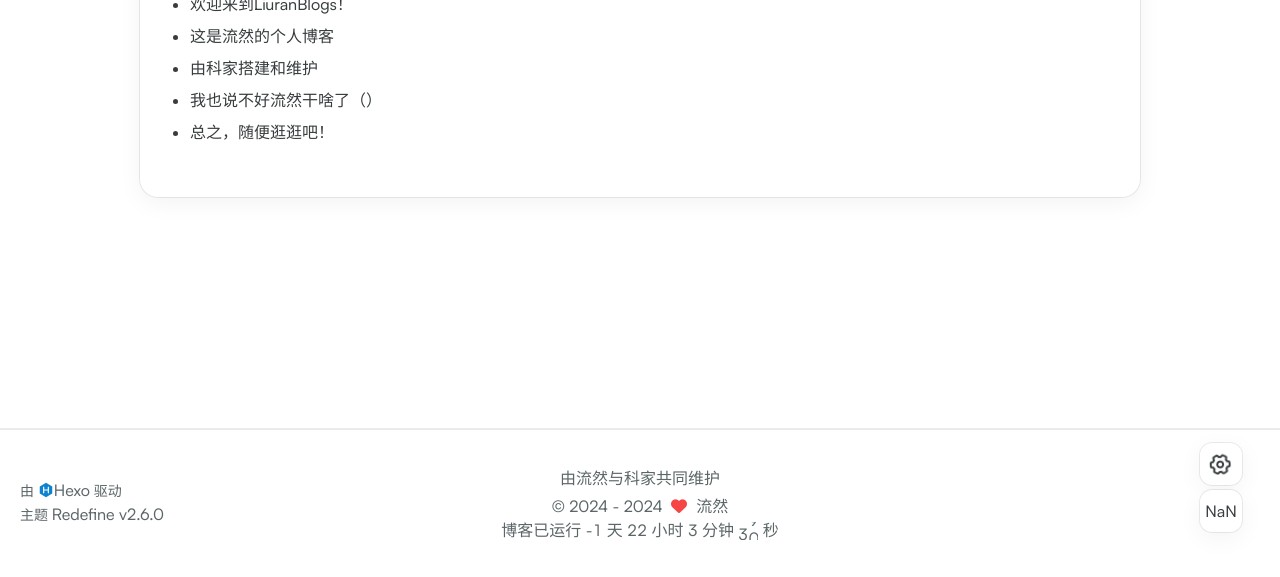
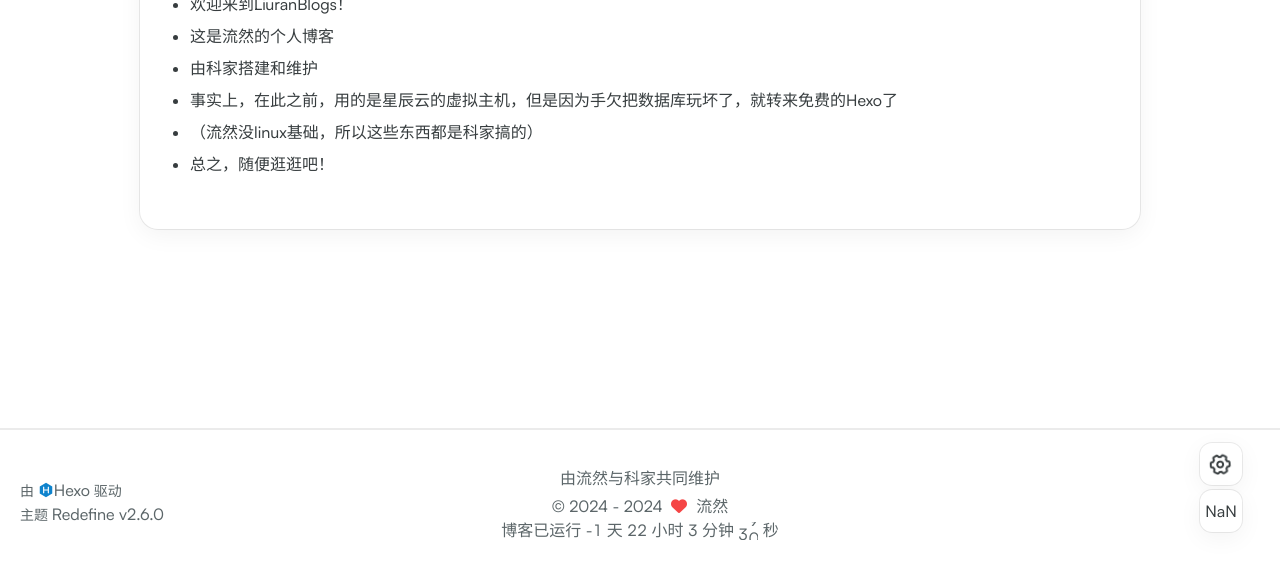
Before and after one commit to liuran2024/liuranblogssds, a plain HTML site: page about/website/index.html in a window 1280 px wide. Shown: the part 223-800 px from the top of the page. Drawn offline with Linux system fonts and the light colour scheme; some packages are replaced by stand-ins of ours; a script that the page names is missing; a web font is replaced by a local one.

Commit message:
Site updated: 2024-02-05 15:49:51

```diff
--- a/about/website/index.html
+++ b/about/website/index.html
@@ -18,15 +18,15 @@
     <meta name="googlebot" content="index,follow">
     <meta name="revisit-after" content="1 days">
 
-        <meta name="description" content="关于本站 欢迎来到LiuranBlogs！ 这是流然的个人博客 由科家搭建和维护 我也说不好流然干啥了（） 总之，随便逛逛吧！">
+        <meta name="description" content="关于本站 欢迎来到LiuranBlogs！ 这是流然的个人博客 由科家搭建和维护 事实上，在此之前，用的是星辰云的虚拟主机，但是因为手欠把数据库玩坏了，就转来免费的Hexo了 （流然没linux基础，所以这些东西都是科家搞的） 总之，随便逛逛吧！">
 <meta property="og:type" content="website">
 <meta property="og:title" content="关于本站">
 <meta property="og:url" content="https://liuranblog.sdos.top/about/website/index.html">
 <meta property="og:site_name" content="Liuranblogs">
-<meta property="og:description" content="关于本站 欢迎来到LiuranBlogs！ 这是流然的个人博客 由科家搭建和维护 我也说不好流然干啥了（） 总之，随便逛逛吧！">
+<meta property="og:description" content="关于本站 欢迎来到LiuranBlogs！ 这是流然的个人博客 由科家搭建和维护 事实上，在此之前，用的是星辰云的虚拟主机，但是因为手欠把数据库玩坏了，就转来免费的Hexo了 （流然没linux基础，所以这些东西都是科家搞的） 总之，随便逛逛吧！">
 <meta property="og:locale" content="zh_CN">
 <meta property="article:published_time" content="2024-02-03T11:33:35.000Z">
-<meta property="article:modified_time" content="2024-02-05T07:29:58.391Z">
+<meta property="article:modified_time" content="2024-02-05T07:49:39.814Z">
 <meta property="article:author" content="流然">
 <meta property="article:tag" content="liuran">
 <meta name="twitter:card" content="summary">
@@ -475,7 +475,8 @@
 <li>欢迎来到LiuranBlogs！</li>
 <li>这是流然的个人博客</li>
 <li>由科家搭建和维护</li>
-<li>我也说不好流然干啥了（）</li>
+<li>事实上，在此之前，用的是星辰云的虚拟主机，但是因为手欠把数据库玩坏了，就转来免费的Hexo了</li>
+<li>（流然没linux基础，所以这些东西都是科家搞的）</li>
 <li>总之，随便逛逛吧！</li>
 </ul>
 
```
Also changed, not shown: 1 other file.
